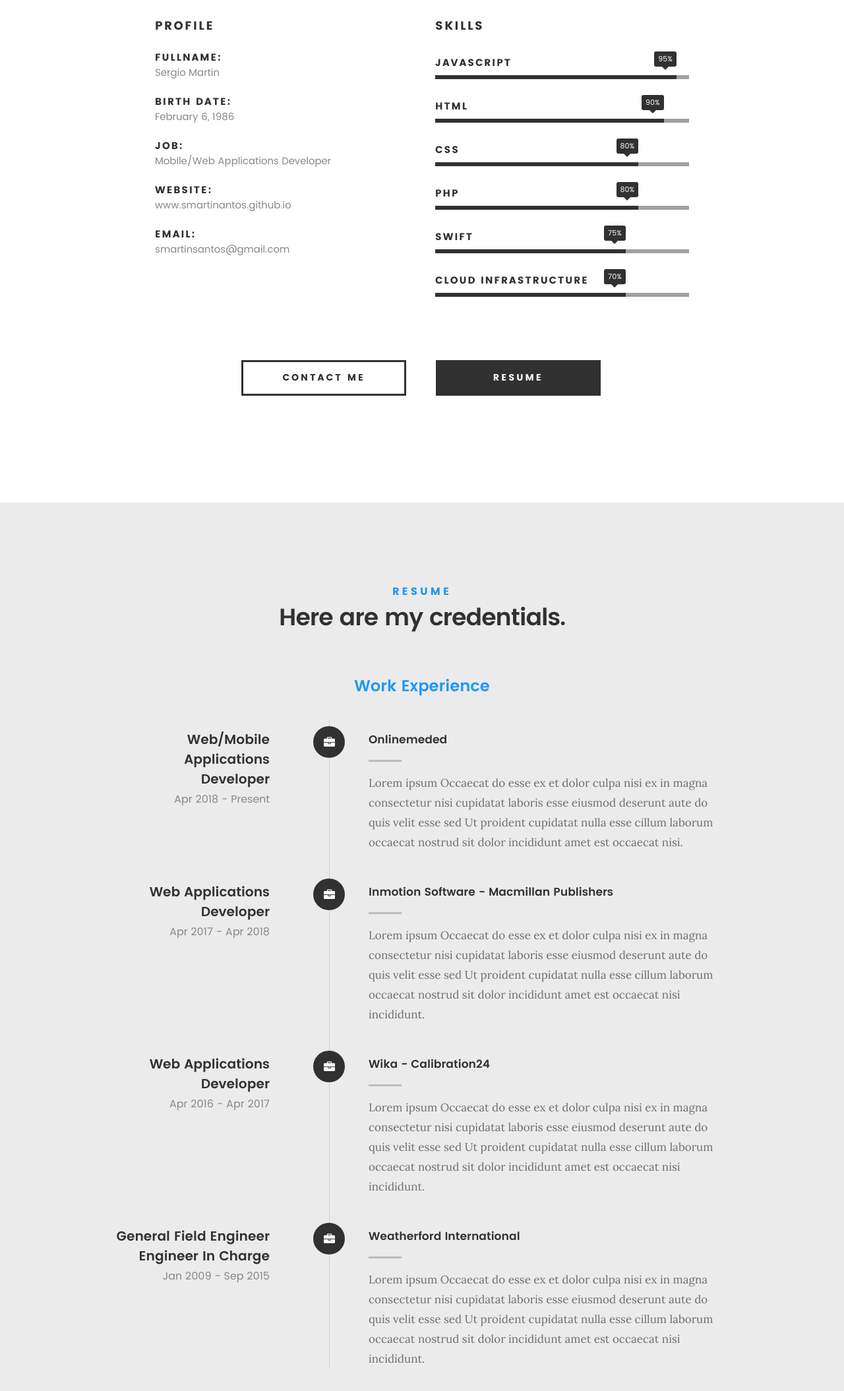
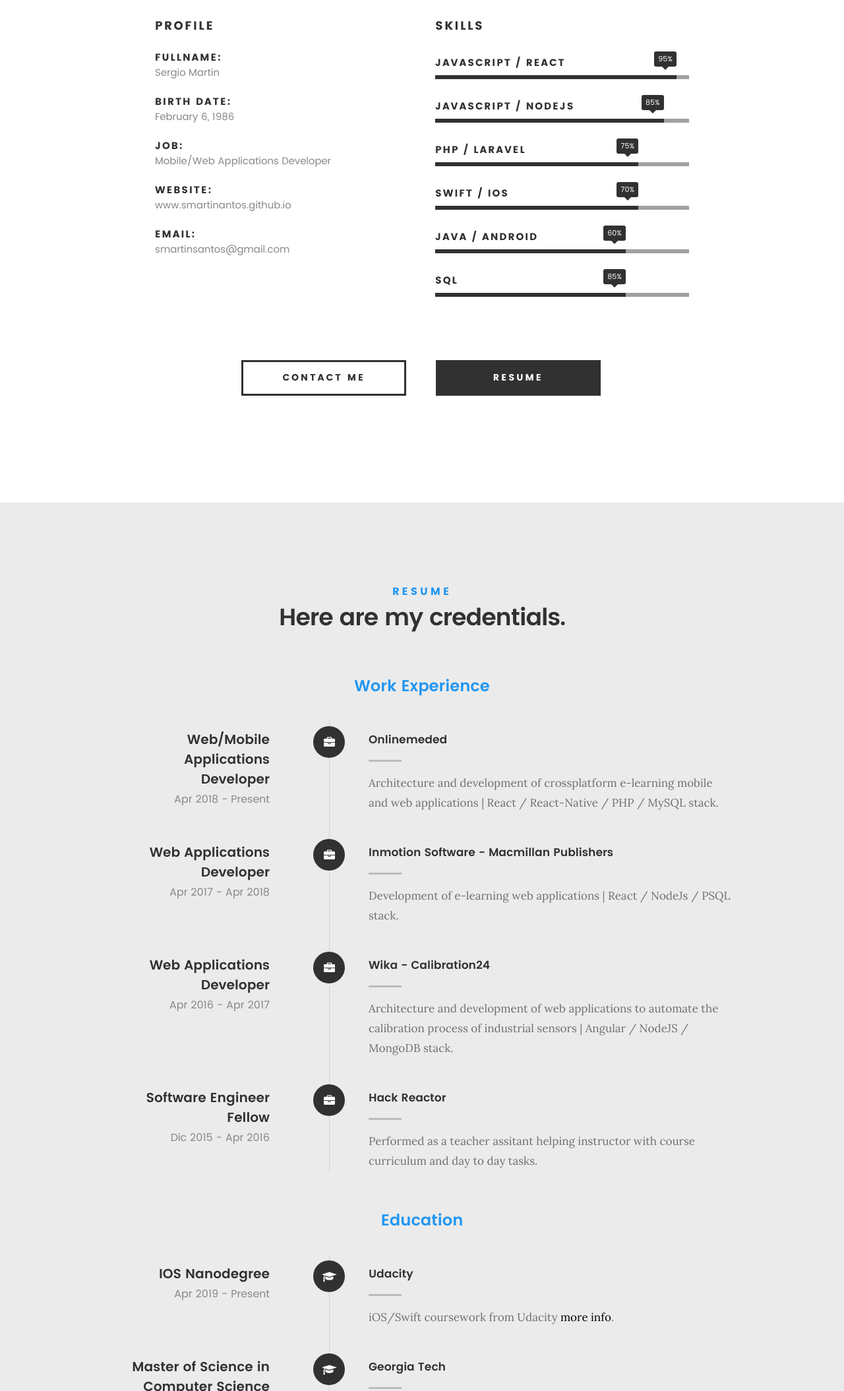
Before and after one commit to smartinsantos/smartinsantos.github.io, a plain HTML site: page index.html in a window 1280 px wide. Shown: the part 1325-3434 px from the top of the page at 66% size. Drawn offline with Linux system fonts and the light colour scheme; files whose address does not match are found by name.

Commit message:
saving progress

```diff
--- a/index.html
+++ b/index.html
@@ -154,27 +154,27 @@
 				<ul class="skill-bars">
 				   <li>
 				   	<div class="progress percent95"><span>95%</span></div>
-				   	<strong>JavaScript</strong>
+				   	<strong>Javascript / React</strong>
 				   </li>
 				   <li>
-				   	<div class="progress percent90"><span>90%</span></div>
-				   	<strong>HTML</strong>
+				   	<div class="progress percent90"><span>85%</span></div>
+				   	<strong>Javascript / NodeJs</strong>
 				   </li>
 				   <li>
-				   	<div class="progress percent80"><span>80%</span></div>
-				   	<strong>CSS</strong>
+				   	<div class="progress percent80"><span>75%</span></div>
+				   	<strong>PHP / Laravel</strong>
 				   </li>
 				   <li>
-				   	<div class="progress percent80"><span>80%</span></div>
-				   	<strong>PHP</strong>
+				   	<div class="progress percent80"><span>70%</span></div>
+				   	<strong>Swift / iOS</strong>
 				   </li>
 				   <li>
-				   	<div class="progress percent75"><span>75%</span></div>
-				   	<strong>Swift</strong>
+				   	<div class="progress percent75"><span>60%</span></div>
+				   	<strong>Java / Android</strong>
 					 </li>
 					 <li>
-						<div class="progress percent75"><span>70%</span></div>
-						<strong>Cloud Infrastructure</strong>
+						<div class="progress percent75"><span>85%</span></div>
+						<strong>SQL</strong>
 					</li>
 
 				</ul> <!-- /skill-bars -->
@@ -186,7 +186,7 @@
    	<div class="row button-section">
    		<div class="col-twelve">
    			<a href="#contact" title="Contact Me" class="button stroke smoothscroll">Contact Me</a>
-   			<a href="#" title="Resume" class="button button-primary">Resume</a>
+   			<a href="./resume.pdf" title="Resume" class="button button-primary" target="_blank">Resume</a>
    		</div>
    	</div>
 
@@ -233,7 +233,7 @@
 
 	   				<div class="timeline-content">
 	   					<h4>Onlinemeded</h4>
-	   					<p>Lorem ipsum Occaecat do esse ex et dolor culpa nisi ex in magna consectetur nisi cupidatat laboris esse eiusmod deserunt aute do quis velit esse sed Ut proident cupidatat nulla esse cillum laborum occaecat nostrud sit dolor incididunt amet est occaecat nisi.</p>
+	   					<p>Architecture and development of crossplatform e-learning mobile and web applications | React / React-Native / PHP / MySQL stack.</p>
 	   				</div>
 
 	   			</div> <!-- /timeline-block -->
@@ -251,7 +251,7 @@
 
 	   				<div class="timeline-content">
 	   					<h4>Inmotion Software - Macmillan Publishers</h4>
-	   					<p>Lorem ipsum Occaecat do esse ex et dolor culpa nisi ex in magna consectetur nisi cupidatat laboris esse eiusmod deserunt aute do quis velit esse sed Ut proident cupidatat nulla esse cillum laborum occaecat nostrud sit dolor incididunt amet est occaecat nisi incididunt.</p>
+	   					<p>Development of e-learning web applications | React / NodeJs / PSQL stack.</p>
 	   				</div>
 
 	   			</div> <!-- /timeline-block -->
@@ -269,7 +269,7 @@
 
 	   				<div class="timeline-content">
 	   					<h4>Wika - Calibration24</h4>
-	   					<p>Lorem ipsum Occaecat do esse ex et dolor culpa nisi ex in magna consectetur nisi cupidatat laboris esse eiusmod deserunt aute do quis velit esse sed Ut proident cupidatat nulla esse cillum laborum occaecat nostrud sit dolor incididunt amet est occaecat nisi incididunt.</p>
+	   					<p>Architecture and development of web applications to automate the calibration process of industrial sensors | Angular / NodeJS / MongoDB stack.</p>
 						 </div>
 	   			</div> <!-- /timeline-block -->
 
@@ -279,13 +279,13 @@
 						</div>
 
 						<div class="timeline-header">
-							<h3>General Field Engineer  Engineer In Charge</h3>
-							<p>Jan 2009 - Sep 2015</p>
+							<h3>Software Engineer Fellow</h3>
+							<p>Dic 2015 - Apr 2016</p>
 						</div>
 
 						<div class="timeline-content">
-							<h4>Weatherford International</h4>
-							<p>Lorem ipsum Occaecat do esse ex et dolor culpa nisi ex in magna consectetur nisi cupidatat laboris esse eiusmod deserunt aute do quis velit esse sed Ut proident cupidatat nulla esse cillum laborum occaecat nostrud sit dolor incididunt amet est occaecat nisi incididunt.</p>
+							<h4>Hack Reactor</h4>
+							<p>Performed as a teacher assitant helping instructor with course curriculum and day to day tasks.</p>
 						</div>
 
 	   			</div> <!-- /timeline-block -->
@@ -321,7 +321,7 @@
 
 						<div class="timeline-content">
 							<h4>Udacity</h4>
-							<p>Lorem ipsum Occaecat do esse ex et dolor culpa nisi ex in magna consectetur nisi cupidatat laboris esse eiusmod deserunt aute do quis velit esse sed Ut proident cupidatat nulla esse cillum laborum occaecat nostrud sit dolor incididunt amet est occaecat nisi incididunt.</p>
+							<p>iOS/Swift coursework from Udacity <a href="https://www.udacity.com/course/ios-developer-nanodegree--nd003">more info</a>.</p>
 						</div>
 
 					</div> <!-- /timeline-block -->
@@ -339,7 +339,7 @@
 
 	   				<div class="timeline-content">
 	   					<h4>Georgia Tech</h4>
-	   					<p>Lorem ipsum Occaecat do esse ex et dolor culpa nisi ex in magna consectetur nisi cupidatat laboris esse eiusmod deserunt aute do quis velit esse sed Ut proident cupidatat nulla esse cillum laborum occaecat nostrud sit dolor incididunt amet est occaecat nisi.</p>
+	   					<p>Master degree in computer science with concentration in computing systems <a href="https://www.omscs.gatech.edu">more info</a>.</p>
 	   				</div>
 
 	   			</div> <!-- /timeline-block -->
@@ -357,7 +357,7 @@
 
 						<div class="timeline-content">
 							<h4>Hack Reactor</h4>
-							<p>Lorem ipsum Occaecat do esse ex et dolor culpa nisi ex in magna consectetur nisi cupidatat laboris esse eiusmod deserunt aute do quis velit esse sed Ut proident cupidatat nulla esse cillum laborum occaecat nostrud sit dolor incididunt amet est occaecat nisi incididunt.</p>
+							<p>Onsite Web development intensive 3 month program <a href="https://www.hackreactor.com">more info</a>.<br/><br/></p>
 						</div>
 
 	   			</div> <!-- /timeline-block -->
@@ -375,7 +375,7 @@
 
 						<div class="timeline-content">
 							<h4>UNEFA</h4>
-							<p>Lorem ipsum Occaecat do esse ex et dolor culpa nisi ex in magna consectetur nisi cupidatat laboris esse eiusmod deserunt aute do quis velit esse sed Ut proident cupidatat nulla esse cillum laborum occaecat nostrud sit dolor incididunt amet est occaecat nisi incididunt.</p>
+							<p>Eletronics engineering concentration in automation of industrial control systems.</p>
 						</div>
 
 	   			</div> <!-- /timeline-block -->
@@ -397,7 +397,7 @@
    		<div class="col-twelve">
 
    			<h5>Portfolio</h5>
-   			<h1>Check Out Some of My Works.</h1>
+   			<h1>Some of My Work.</h1>
 
    			<p class="lead">Lorem ipsum Do commodo in proident enim in dolor cupidatat adipisicing dolore officia nisi aliqua incididunt Ut veniam lorem ipsum Consectetur ut in in eu do.</p>
 
```
Also changed, not shown: 1 other file.
